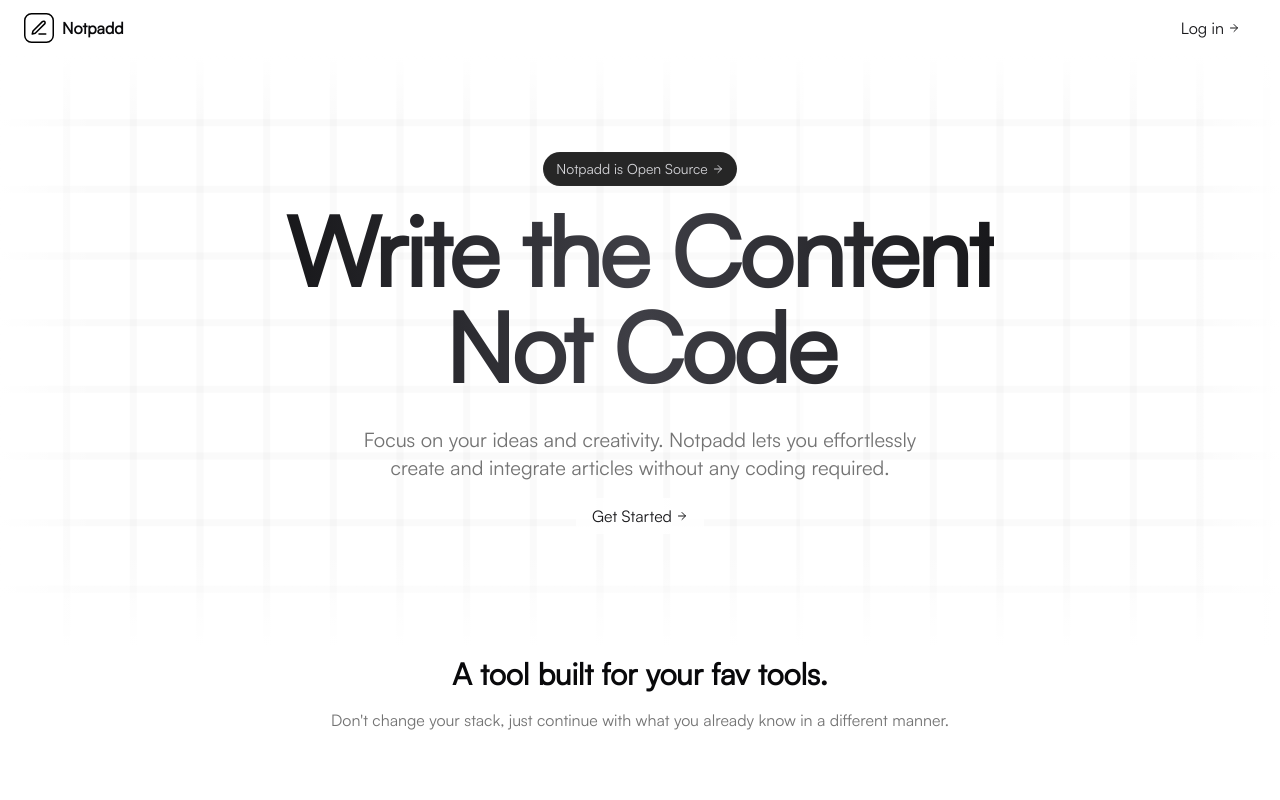
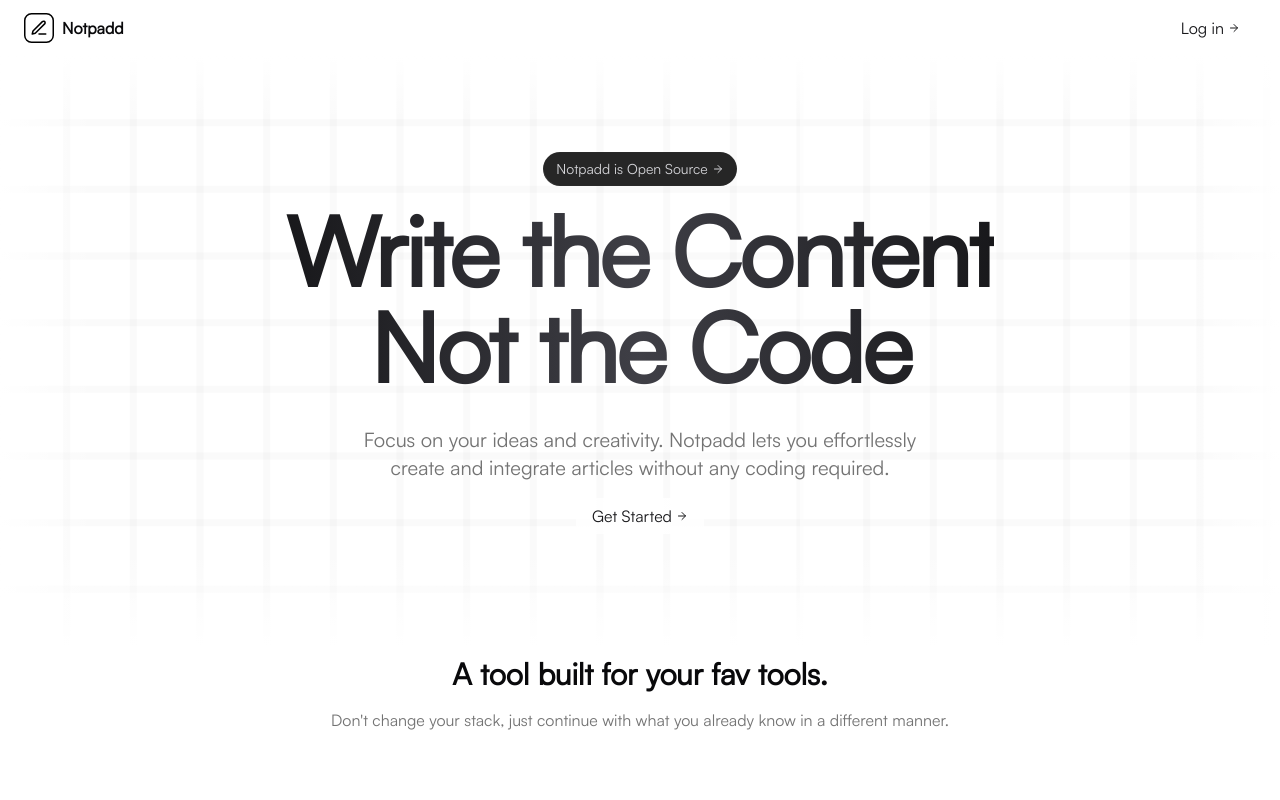
Before and after one commit to skaleway/notpadd, a Next.js app: page / in a window 1280 px wide. Shown: the top 800 px of the page. Built offline with nearby package versions, Linux system fonts and the light colour scheme; no server answers.

Commit message:
feat: added the 'the' on the hero

```diff
--- a/app/(marketing)/_components/hero.tsx
+++ b/app/(marketing)/_components/hero.tsx
@@ -27,7 +27,7 @@ const Hero = () => {
       <h1 className="pb-4 font-extrabold tracking-tight text-transparent text-5xl lg:text-8xl  bg-clip-text bg-gradient-to-r dark:from-zinc-200/90 dark:via-zinc-200 dark:to-zinc-200/60 from-zinc-900 via-zinc-700 to-zinc-900 text-center">
         Write the Content
         <br />
-        <span>Not Code</span>
+        <span>Not the Code</span>
       </h1>
       <p className="max-w-[600px] mt-4 text-center text-neutral-500 md:textl-xl lg:text-xl dark:text-foreground/80">
         Focus on your ideas and creativity. Notpadd lets you effortlessly create
```
